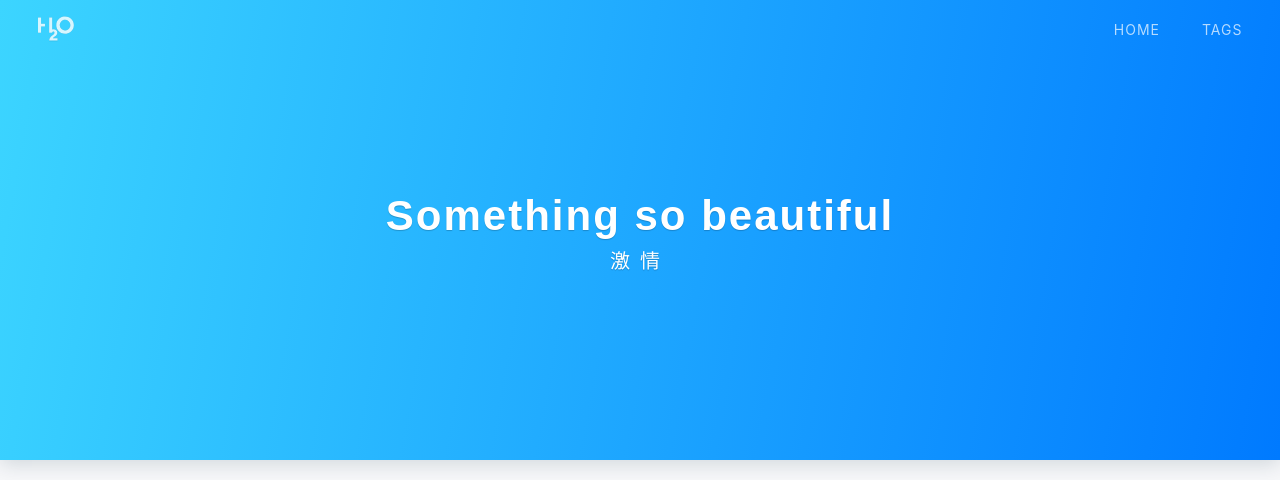
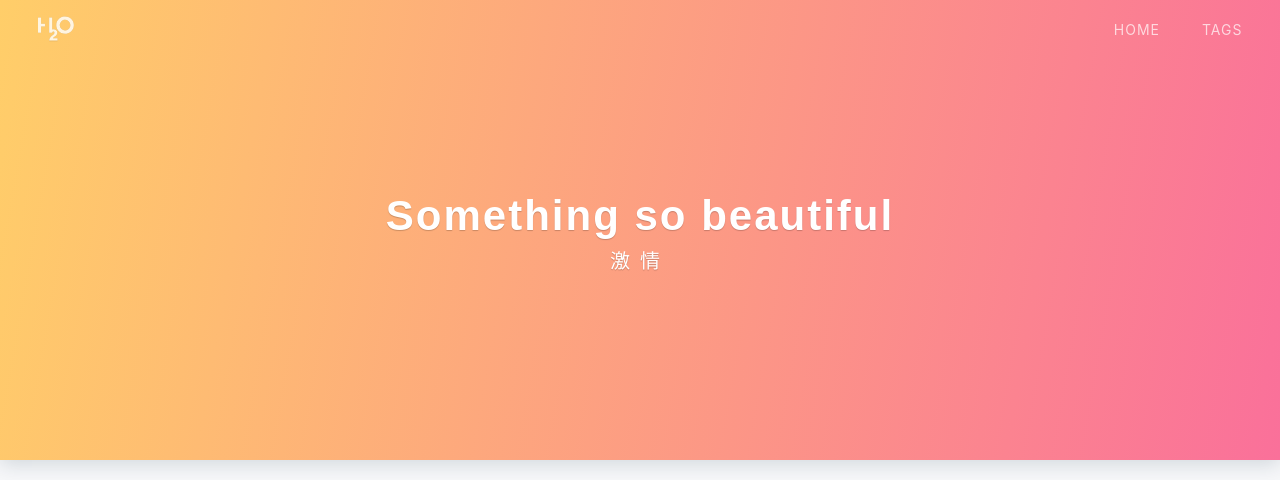
Before and after one commit to zhubiaook/zhubiaook.github.io, a Jekyll site: the page built from index.html, in a window 1280 px wide and 1303 px high. Shown: the top 480 px of the window. Built offline with Jekyll 4.4.1, drawn with Linux system fonts in a browser that asks for light colours; nearby versions of some CDN libraries; the list of posts is cut into pages by our own code; a style sheet for code colours, icons or effects is not loaded; some of the changed text lies outside the part shown; grey boxes are pictures that could not be loaded.

Commit message:
change some

```diff
--- a/_config.yml
+++ b/_config.yml
@@ -31,10 +31,10 @@
 social-share-items: ['wechat', 'weibo', 'douban', 'twitter']
 
 # theme color 主题皮肤
-theme-color: 'default'  # pink or default
+theme-color: 'pink'  # pink or default
 
 # Post header background patterns (when the post no cover): circuitBoard, overlappingCircles, food, glamorous, ticTacToe, seaOfClouds
-postPatterns: 'circuitBoard'
+postPatterns: 'seaOfClouds'
 
 # SNS settings 配置社交网站url: weibo, zhihu, twitter, instagrame, juejin, github, douban, facebook, dribble, uicn, jianshu, medium, linkedin
 sns:
--- a/_posts/2017-07-25-Access Control Lists.html
+++ b/_posts/2017-07-25-Access Control Lists.html
@@ -3,17 +3,16 @@
 title: 'Linux 文件系统上的权限'
 date: 2017-04-18
 categories: Linux
-cover: 'http://on2171g4d.bkt.clouddn.com/jekyll-theme-h2o-postcover.jpg'
 tags:  文件权限|用户和组管理
 ---
 
-<!DOCTYPE html><html><head><title>文件系统上的权限</title><meta charset='utf-8'><link href='https://dn-maxiang.qbox.me/res-min/themes/marxico.css' rel='stylesheet'><style></style></head><body><div id='preview-contents' class='note-content'>
+<!DOCTYPE html><html><head><title>Linux文件系统上的权限</title><meta charset='utf-8'><link href='https://dn-maxiang.qbox.me/res-min/themes/marxico.css' rel='stylesheet'><style></style></head><body><div id='preview-contents' class='note-content'>
 
 
 
 
 
-<h1 id="文件系统上的权限">文件系统上的权限</h1>
+<h1 id="文件系统上的权限">Linux 文件系统上的权限</h1>
 
 
 
```
